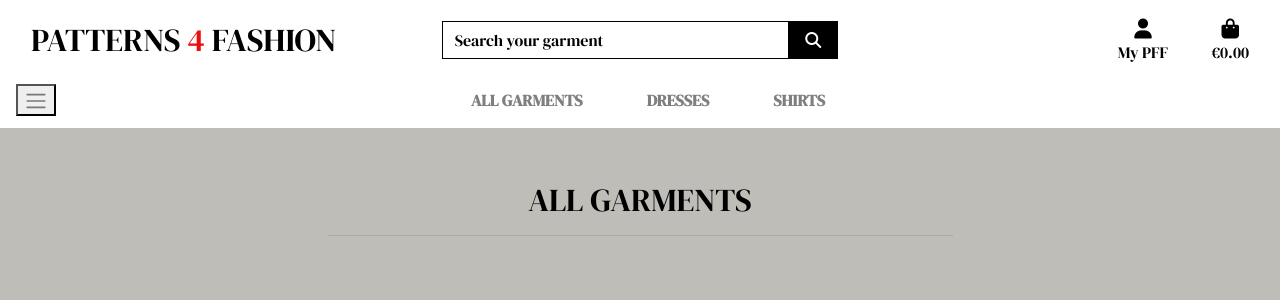
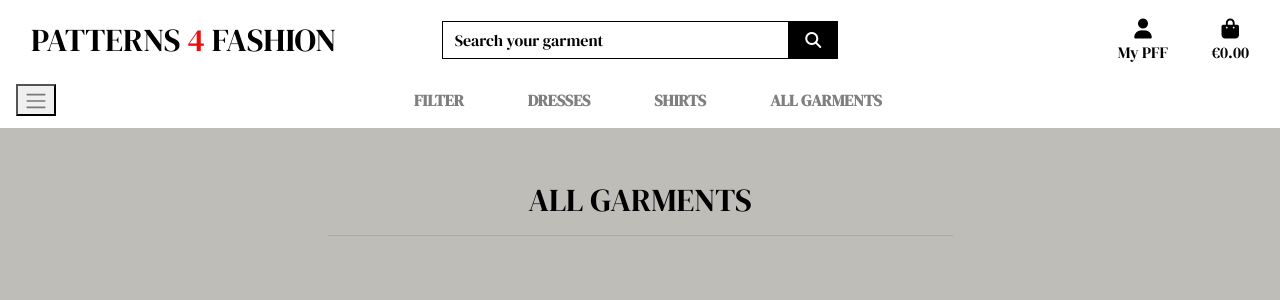
Before and after one commit to Code-Institute-Submissions/patterns_for_fashion, a Django app: page /products/ in a window 1280 px wide. Shown: the top 300 px of the page. Run offline with Django 3.2, Linux system fonts and the light colour scheme; data that the repository does not hold is empty; some libraries are stand-ins or nearby versions.

Commit message:
Add category filter

```diff
--- a/products/views.py
+++ b/products/views.py
@@ -1,7 +1,7 @@
 from django.shortcuts import render, redirect, reverse, get_object_or_404
 from django.contrib import messages
 from django.db.models import Q
-from .models import Product
+from .models import Product, Category
 
 # Create your views here.
 
@@ -11,12 +11,18 @@ def all_products(request):
 
     products = Product.objects.all()
     query = None
+    categories = None
 
     if request.GET:
+        if 'category' in request.GET:
+            categories = request.GET['category'].split(',')
+            products = products.filter(category__name__in=categories)
+            categories = Category.objects.filter(name__in=categories)
+
         if 'q' in request.GET:
             query = request.GET['q']
             if not query:
-                messages.error(request, " You didn't enter any search criteria!")
+                messages.error(request, "You didn't enter any search criteria!")
                 return redirect(reverse('products'))
 
             queries = Q(name__icontains=query) | Q(description__icontains=query)
@@ -25,6 +31,7 @@ def all_products(request):
     context = {
         'products': products,
         'search_term': query,
+        'current_categories': categories,
     }
 
     return render(request, 'products/products.html', context)
--- a/templates/includes/main-nav.html
+++ b/templates/includes/main-nav.html
@@ -2,7 +2,7 @@
     <ul class="navbar-nav w-auto mx-auto">
         <li class="nav-item dropdown">
             <a href="#" class="logo-font font-weight-bold nav-link mr-5" id="all-products-link" data-toggle="dropdown" aria-haspopup="true" aria-expanded="false">
-                All Garments
+                Filter
             </a>
             <div class="dropdown-menu border-0" aria-labelledby="all-products-link">
                 <a href="" class="dropdown-item">By Price</a>
@@ -11,21 +11,20 @@
                 <a href="{% url 'products' %}" class="dropdown-item">All Garments</a>
             </div>
         </li>
-        <li class="nav-item dropdown">
-            <a href="#" class="logo-font font-weight-bold nav-link mr-5" id="dreses-link" data-toggle="dropdown" aria-haspopup="true" aria-expanded="false">
+        <li class="nav-item">
+            <a href="{% url 'products' %}?category=dresses" class="logo-font font-weight-bold nav-link mr-5" id="dreses-link" aria-haspopup="true" aria-expanded="false">
                 Dresses
             </a>
-            <div class="dropdown-menu border-0" aria-labelledby="dresses-link">
-                <a href="" class="dropdown-item">Dresses</a>
-            </div>
         </li>
-        <li class="nav-item dropdown">
-            <a href="#" class="logo-font font-weight-bold nav-link mr-5" id="shirts-link" data-toggle="dropdown" aria-haspopup="true" aria-expanded="false">
+        <li class="nav-item">
+            <a href="{% url 'products' %}?category=shirts" class="logo-font font-weight-bold nav-link mr-5" id="shirts-link" aria-haspopup="true" aria-expanded="false">
                 Shirts
             </a>
-            <div class="dropdown-menu border-0" aria-labelledby="shirts-link">
-                <a href="" class="dropdown-item">Shirts</a>
-            </div>
+        </li>
+        <li class="nav-item">
+            <a href="{% url 'products' %}?category=shirts,dresses" class="logo-font font-weight-bold nav-link mr-5" id="all-garments-link" aria-haspopup="true" aria-expanded="false">
+                All Garments
+            </a>
         </li>
     </ul>
 </div>
```
